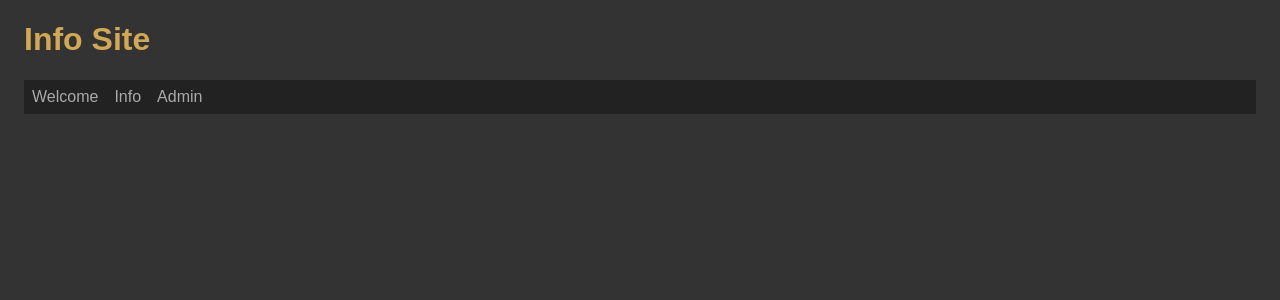
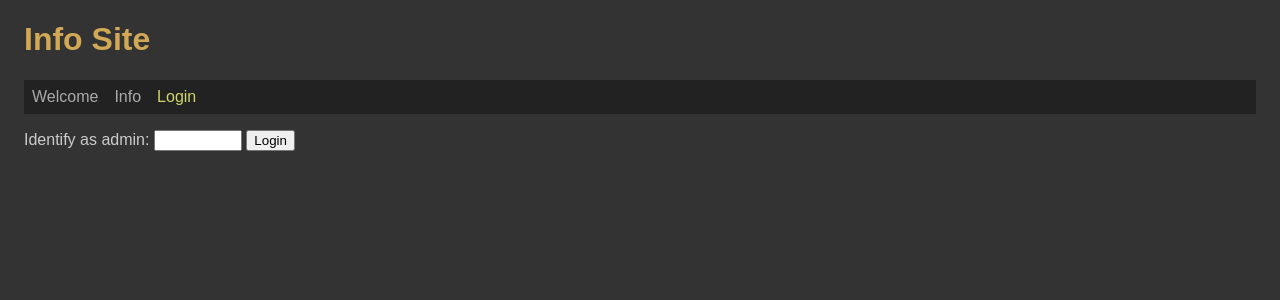
Before and after one commit to edwardtanguay/react-node-simple-admin-auth-frontend, a React (Vite) app: page /login in a window 1280 px wide. Shown: the top 300 px of the page. Built offline with nearby package versions, Linux system fonts and the light colour scheme; no server answers.

Commit message:
no message on login

```diff
--- a/src/App.tsx
+++ b/src/App.tsx
@@ -4,7 +4,7 @@ import './App.scss';
 import { NavLink, Routes, Route, Navigate } from 'react-router-dom';
 import { PageWelcome } from './pages/PageWelcome';
 import { PageInfo } from './pages/PageInfo';
-import { PageAdmin } from './pages/PageAdmin';
+import { PageLogin } from './pages/PageLogin';
 
 function App() {
 	const { appMessage, deleteAppMessage, adminIsLoggedIn } =
@@ -12,7 +12,7 @@ function App() {
 	return (
 		<div className="App">
 			{adminIsLoggedIn ? (
-				<h1>(((Admin Mode)))</h1>
+				<h1>(ADMIN MODE)</h1>
 			) : (
 				<h1>Info Site</h1>
 			)}
@@ -27,13 +27,13 @@ function App() {
 			<nav>
 				<NavLink to="/welcome">Welcome</NavLink>
 				<NavLink to="/info">Info</NavLink>
-				<NavLink to="/admin">Admin</NavLink>
+				<NavLink to="/login">Login</NavLink>
 			</nav>
 
 			<Routes>
 				<Route path="/welcome" element={<PageWelcome />} />
 				<Route path="/info" element={<PageInfo />} />
-				<Route path="/admin" element={<PageAdmin />} />
+				<Route path="/login" element={<PageLogin />} />
 				<Route path="/" element={<Navigate to="/welcome" replace />} />
 			</Routes>
 		</div>
--- a/src/AppContext.tsx
+++ b/src/AppContext.tsx
@@ -57,7 +57,6 @@ export const AppProvider: React.FC<IAppProvider> = ({ children }) => {
 				}
 			);
 			setAdminIsLoggedIn(true);
-			_appMessage = 'Welcome back admin. No new messages.';
 		} catch (e: any) {
 			switch (e.code) {
 				case 'ERR_BAD_REQUEST':
--- a/src/pages/PageAdmin.tsx
+++ b/src/pages/PageLogin.tsx
@@ -2,7 +2,7 @@ import { useContext } from 'react';
 import { AppContext } from '../AppContext';
 import { Helmet } from 'react-helmet';
 
-export const PageAdmin = () => {
+export const PageLogin = () => {
 	const { appTitle, loginAsAdmin, password, setPassword, adminIsLoggedIn, logoutAsAdmin } =
 		useContext(AppContext);
 
@@ -22,7 +22,7 @@ export const PageAdmin = () => {
 						onChange={(e) => setPassword(e.target.value)}
 					/>{' '}
 					<button onClick={loginAsAdmin} type="button">
-						Confirm
+						Login
 					</button>
 				</p>
 			)}
```
Also changed, not shown: dev/notes.txt (added).
